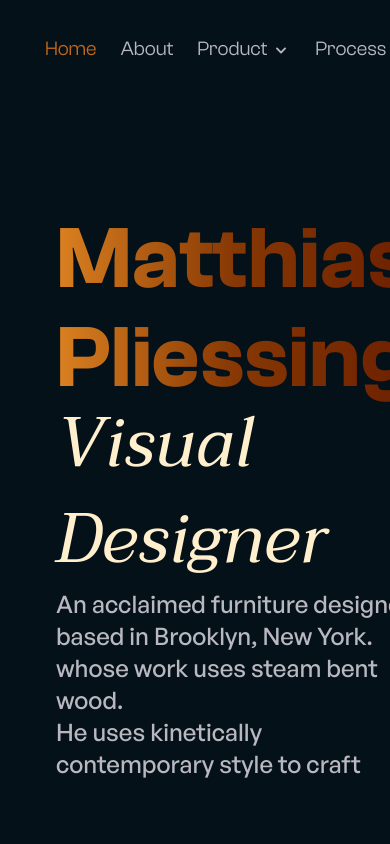
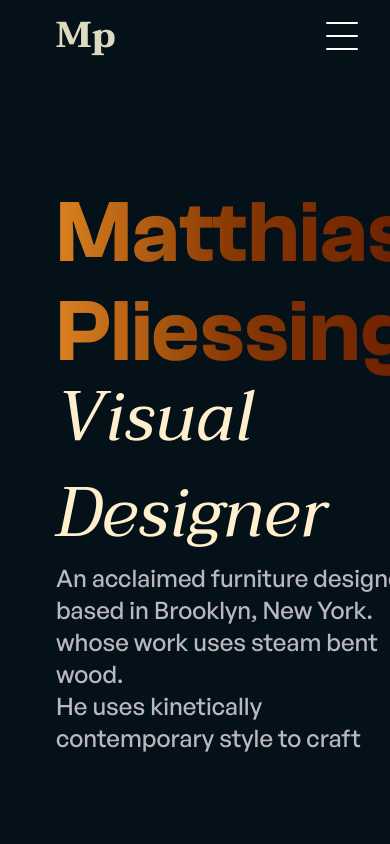
Before and after one commit to AfricanBudu/matthias-project, a React (Vite) app: page / in a window 390 px wide. Shown: the top 844 px of the page. Built offline with nearby package versions, Linux system fonts and the light colour scheme.

Commit message:
Responsive navbar completed

```diff
--- a/src/assets/navbar.jsx
+++ b/src/assets/navbar.jsx
@@ -1,10 +1,12 @@
 import { ChevronDownIcon, ArrowRightIcon } from "@heroicons/react/16/solid"
 const Navbar = () => {
   return (
-    <nav className=" p-4">
-      <div className=" container mx-auto flex justify-between items-center font-Regular_Grotesk">
-        <div></div>
-        <ul className=" flex text-[#B9B8C1] text-xl space-x-6">
+    <nav className="py-4">
+      <div className="pl-14 flex justify-between items-center font-Regular_Grotesk md:mx-auto">
+        <div className=" font-taviraj capitalize font-bold text-4xl text-[#DDDAC2] ">mp</div>
+        {/* ======Larger screen====== */}
+        <div className="hidden justify-between xl:w-[60%] md:flex">
+          <ul className=" flex mr-5 items-center text-[#B9B8C1] text-xl space-x-6">
             <li className="text-active"><a href="#home">Home</a></li>
             <li className=""><a href="#about">About</a></li>
             <li className=" flex items-center">
@@ -17,12 +19,22 @@ const Navbar = () => {
             </li>
           </ul>
           <div>
-          <div className='bg-tempura inline-block relative p-[0.0625rem] rounded-3xl items-center gradient-border'  >
+            <div className='mr-6 bg-tempura inline-block relative p-[0.0625rem] rounded-3xl items-center gradient-border'  >
               <button className=' bg-[#E8E8E8] text-xl text-[#414141] px-6 py-1 rounded-3xl flex items-center'>
                 Contact Us
-              <ArrowRightIcon className="h-5 w-5 ml-2"/>
+                <ArrowRightIcon className="h-5 w-5 ml-2" />
               </button>
             </div>
+          </div>
+        </div>
+        {/* ===== Mobile screen ====== */}
+        <div className="md:hidden ">
+          <button
+            className='mx-6 w-10 h-7 flex flex-col justify-between'>
+            <div className="w-8 h-[2px] bg-white rounded"></div>
+            <div className="w-8 h-[2px] bg-white rounded"></div>
+            <div className="w-8 h-[2px] bg-white rounded"></div>
+          </button>
         </div>
       </div>
     </nav>
```
Lines whose indentation alone changed are shown as unchanged.
